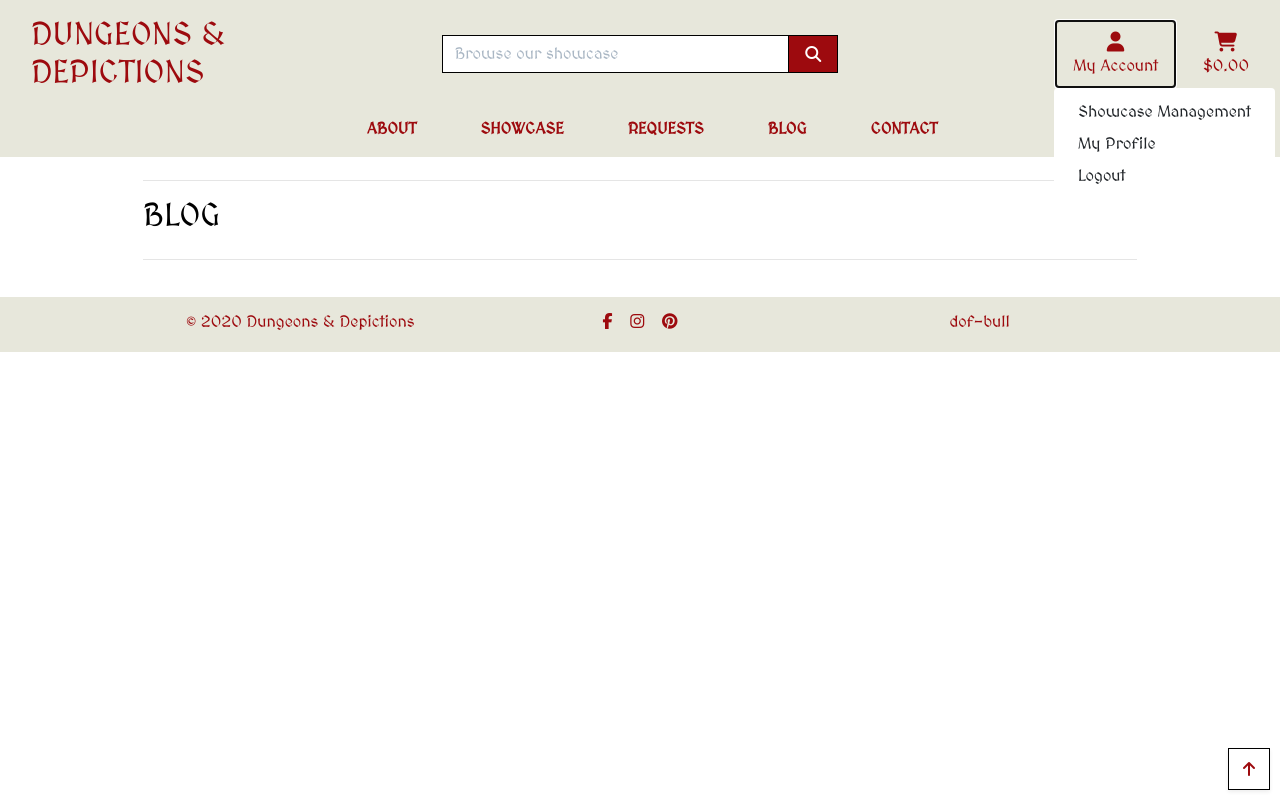
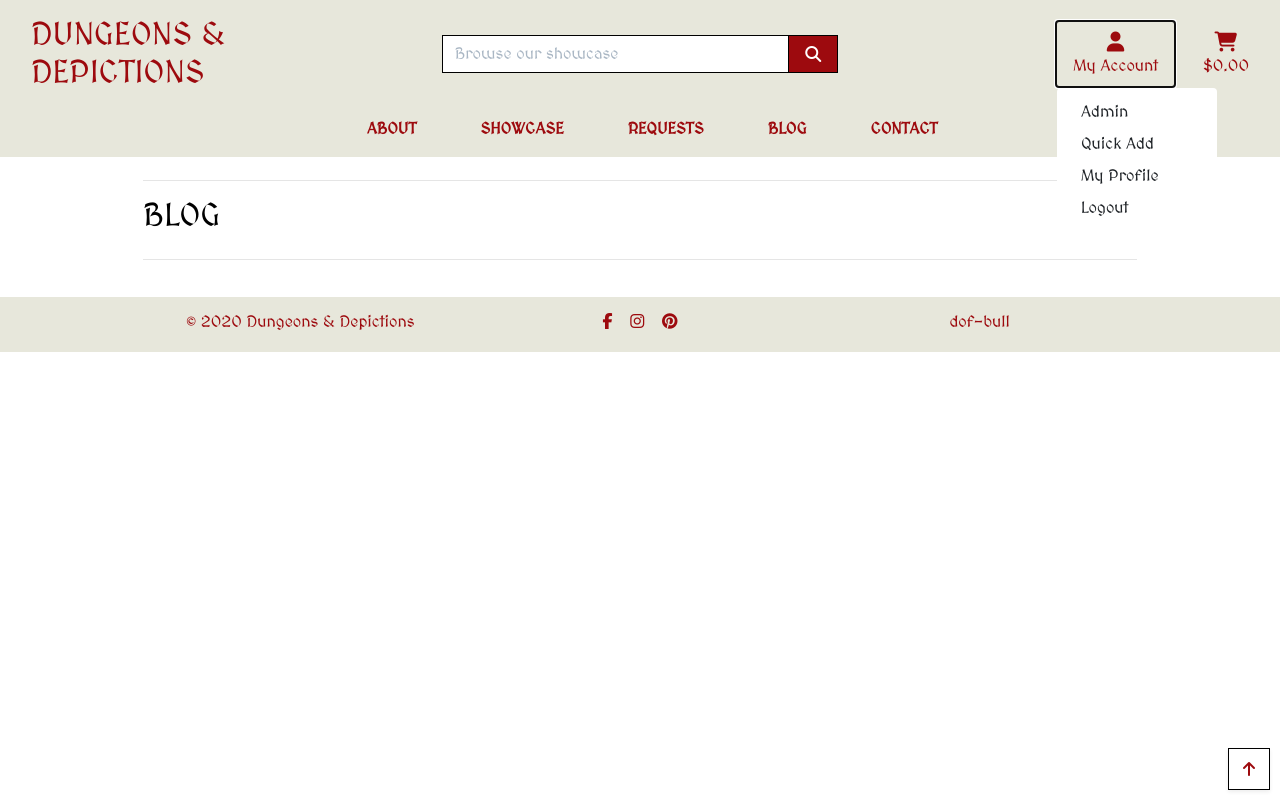
Before and after one commit to Code-Institute-Submissions/ci_milestone_project_4_dungeons_and_depictions, a Django app: page /blog/ in a window 1280 px wide, after a click on "My Account". Run offline with Django 3.2, Linux system fonts and the light colour scheme; the visitor is signed in with stand-in values (Sample User, id 1); data that the repository does not hold is empty; parts of the project's set-up code (start-up, migrations or seed data) failed here and were passed over; some libraries are stand-ins or nearby versions.

Commit message:
Added admin button to superuser view. Added default sku. Added home button to iPad viewing.

```diff
--- a/showcase/models.py
+++ b/showcase/models.py
@@ -18,7 +18,8 @@ class Category(models.Model):
 
 class Commission(models.Model):
     category = models.ForeignKey('Category', null=True, blank=True, on_delete=models.SET_NULL)
-    sku = models.CharField(max_length=254, null=True, blank=True)
+    sku = models.CharField(max_length=254, null=True,
+                           blank=True, default="PENDING")
     name = models.CharField(max_length=254)
     description = models.TextField()
     price = models.DecimalField(max_digits=6, decimal_places=2, blank=True, default=50.00)
--- a/templates/base.html
+++ b/templates/base.html
@@ -92,7 +92,8 @@
                         <div class="dropdown-menu border-0" aria-labelledby="user-options">
                             {% if request.user.is_authenticated %}
                                 {% if request.user.is_superuser %}
-                                    <a href="{% url 'add_commission' %}" class="dropdown-item">Showcase Management</a>
+									<a href="{% url 'admin:index' %}" class="dropdown-item">Admin</a>
+                                    <a href="{% url 'add_commission' %}" class="dropdown-item">Quick Add</a>
                                 {% endif %}
                                 <a href="{% url 'profile' %}" class="dropdown-item">My Profile</a>
                                 <a href="{% url 'account_logout' %}" class="dropdown-item">Logout</a>
--- a/templates/includes/main-nav.html
+++ b/templates/includes/main-nav.html
@@ -1,6 +1,6 @@
 <div class="collapse navbar-collapse" id="main-nav">
     <ul class="navbar-nav w-auto mx-auto">
-		<li class="nav-item d-block d-md-none">
+		<li class="nav-item d-block d-lg-none">
 			<a class="logo-font font-weight-bold nav-link text-black mr-5" href="{% url 'home' %}" id="home-link">
 				Home
 			</a>
--- a/templates/includes/mobile-top-header.html
+++ b/templates/includes/mobile-top-header.html
@@ -30,7 +30,8 @@
     <div class="dropdown-menu border-0" aria-labelledby="user-options">
         {% if request.user.is_authenticated %}
             {% if request.user.is_superuser %}
-                <a href="{% url 'add_commission' %}" class="dropdown-item">Product Management</a>
+				<a href="{% url 'admin:index' %}" class="dropdown-item">Admin</a>
+                <a href="{% url 'add_commission' %}" class="dropdown-item">Quick Add</a>
             {% endif %}
             <a href="{% url 'profile' %}" class="dropdown-item">My Profile</a>
             <a href="{% url 'account_logout' %}" class="dropdown-item">Logout</a>
```
Also changed, not shown: blog/migrations/0004_auto_20200830_0748.py (added), showcase/migrations/0004_auto_20200830_0748.py (added).
